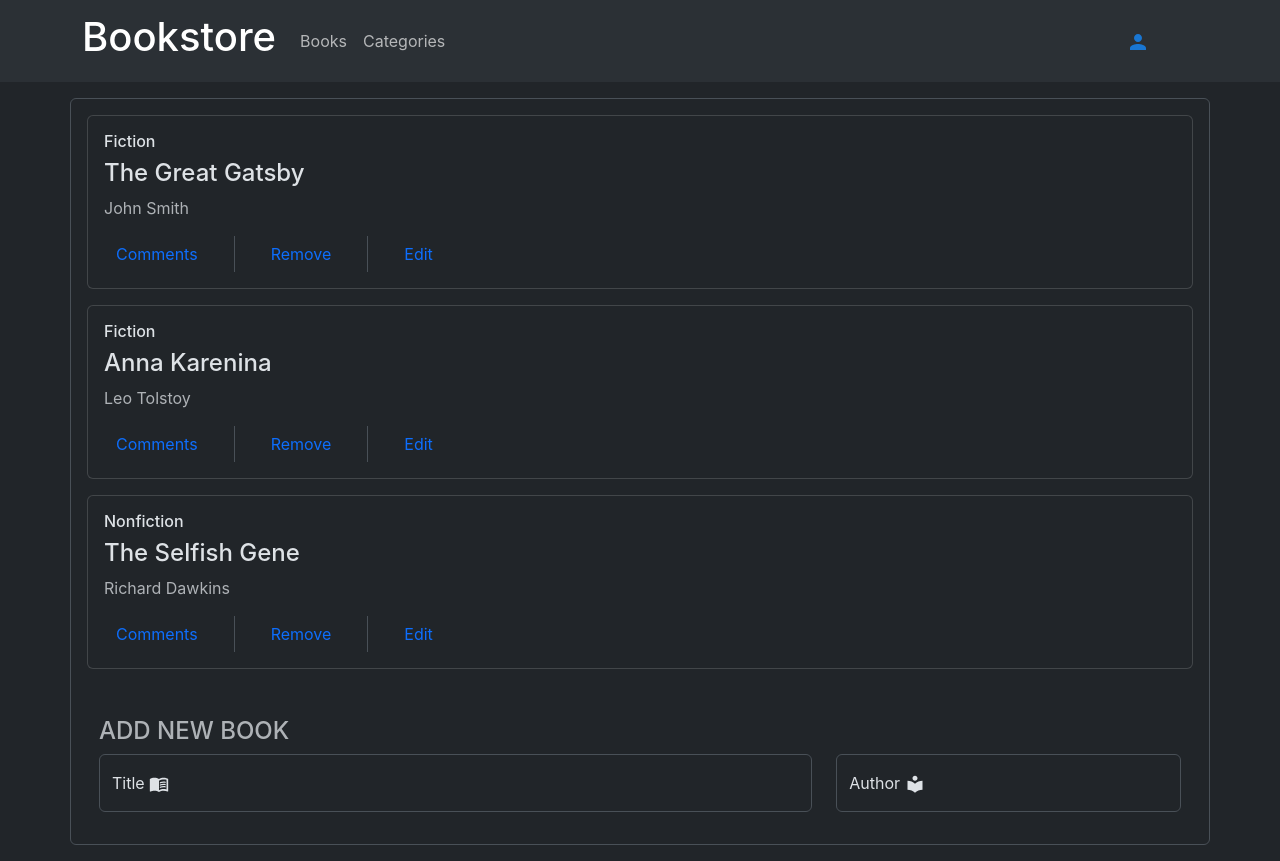
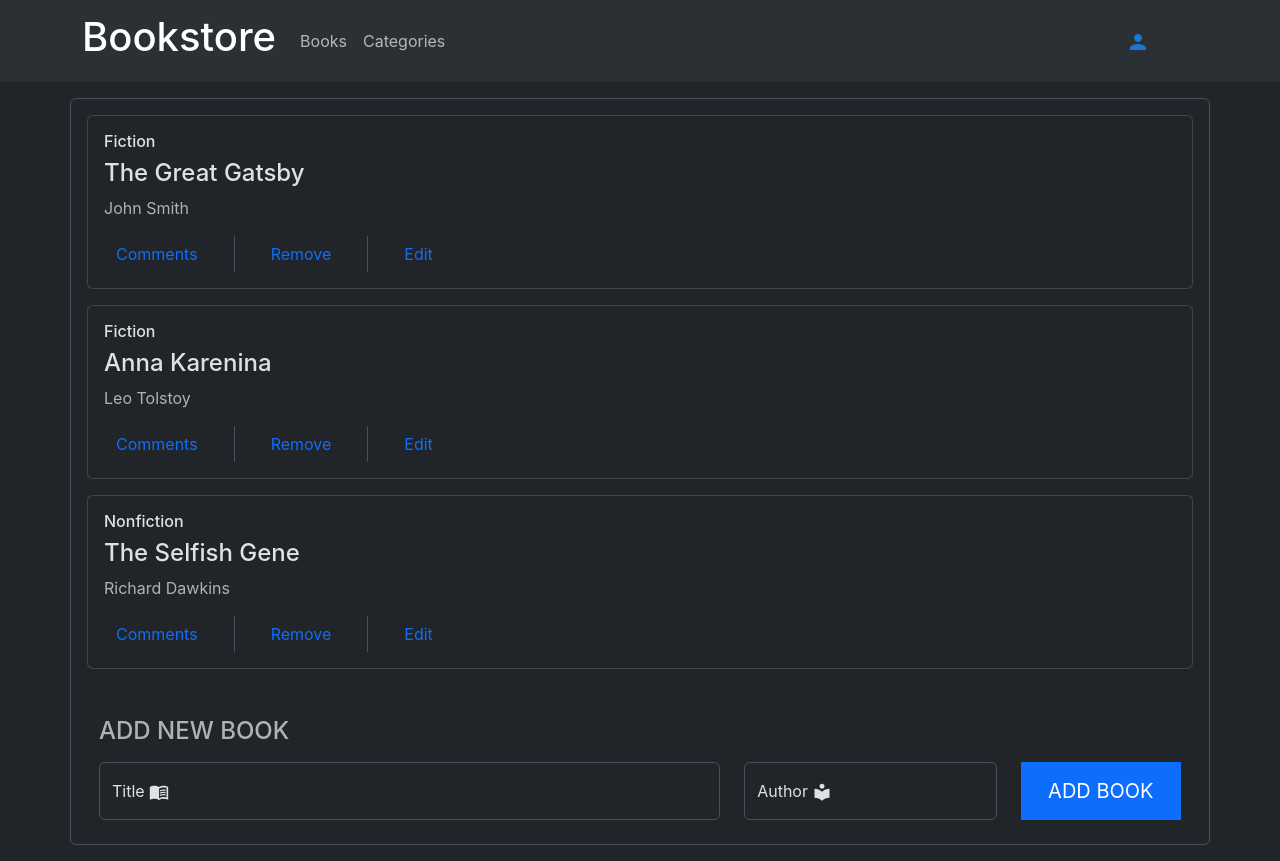
Before and after one commit to anderCM/bookstore, a React (Create React App) app: page / in a window 1280 px wide. Built offline with nearby package versions, Linux system fonts and the light colour scheme.

Commit message:
Add book reducer added

```diff
--- a/package.json
+++ b/package.json
@@ -17,6 +17,7 @@
     "react-redux": "^8.0.5",
     "react-router-dom": "^6.8.1",
     "react-scripts": "^5.0.1",
+    "sweetalert2": "^11.7.2",
     "uuid": "^9.0.0",
     "web-vitals": "^2.1.4"
   },
--- /dev/null
+++ b/src/Components/Alerts/Toasts.js
@@ -0,0 +1,16 @@
+/* import/no-extraneous-dependies  encies */
+import Swal from 'sweetalert2';
+
+const SimpleToast = Swal.mixin({
+  toast: true,
+  position: 'top-end',
+  showConfirmButton: false,
+  timer: 3000,
+  timerProgressBar: true,
+  didOpen: (toast) => {
+    toast.addEventListener('mouseenter', Swal.stopTimer);
+    toast.addEventListener('mouseleave', Swal.resumeTimer);
+  },
+});
+
+export default SimpleToast;
--- a/src/Routes/Books/AddBook.jsx
+++ b/src/Routes/Books/AddBook.jsx
@@ -1,19 +1,50 @@
-import React from 'react';
+import React, { useState } from 'react';
 import MenuBookIcon from '@mui/icons-material/MenuBook';
 import LocalLibraryIcon from '@mui/icons-material/LocalLibrary';
+import { useDispatch } from 'react-redux';
+import { v4 as uuidv4 } from 'uuid';
 
-const AddBook = () => (
+import { addBook } from '../../redux/books/booksSlice';
+import SimpleToast from '../../Components/Alerts/Toasts';
+
+const AddBook = () => {
+  const dispatch = useDispatch();
+  const [title, setTitle] = useState('');
+  const [author, setAuthor] = useState('');
+
+  const handleSubmit = (e) => {
+    e.preventDefault();
+    if (!title || !author) {
+      SimpleToast.fire({
+        icon: 'warning',
+        title: 'Please enter a Title and Author first',
+      });
+      return;
+    }
+    const book = {
+      id: uuidv4(),
+      title,
+      author,
+      genre: 'Not Genre',
+    };
+    dispatch(addBook(book));
+    setTitle('');
+    setAuthor('');
+  };
+
+  return (
     <div className="container-fluid mt-5">
       <h4 className="text-muted">ADD NEW BOOK</h4>
-    <form>
+      <form onSubmit={handleSubmit}>
         <div className="row">
-        <div className="col-md-8">
-          <div className="form-floating mb-3">
+          <div className="col-md-7 my-2">
+            <div className="form-floating">
               <input
                 type="text"
                 className="form-control"
                 id="title-book"
                 placeholder="Title"
+                onChange={(e) => setTitle(e.target.value)}
               />
               <label htmlFor="title-book">
                 Title
@@ -22,13 +53,14 @@ const AddBook = () => (
               </label>
             </div>
           </div>
-        <div className="col-md-4">
-          <div className="form-floating mb-3">
+          <div className="col-md-3 my-2">
+            <div className="form-floating">
               <input
                 type="text"
                 className="form-control"
                 id="author-book"
                 placeholder="Author"
+                onChange={(e) => setAuthor(e.target.value)}
               />
               <label htmlFor="author-book">
                 Author
@@ -37,9 +69,15 @@ const AddBook = () => (
               </label>
             </div>
           </div>
+          <div className="col-md-2 my-2 d-inline-flex">
+            <button type="submit" className="btn btn-lg btn-primary w-100 rounded-0">
+              ADD BOOK
+            </button>
+          </div>
         </div>
       </form>
     </div>
   );
+};
 
 export default AddBook;
--- a/src/redux/books/booksSlice.js
+++ b/src/redux/books/booksSlice.js
@@ -30,7 +30,10 @@ const initialState = {
 export default (state = initialState, action) => {
   switch (action.type) {
     case ADD_BOOK:
-      return [...state.books, action.book];
+      return {
+        ...state,
+        books: [...state.books, action.book],
+      };
     case REMOVE_BOOK:
       return { ...state, books: state.books.filter((book) => book.id !== action.id) };
     default:
```
Also changed, not shown: 1 other file (tests, documents, lock files or other folders). Lines whose indentation alone changed are shown as unchanged.
